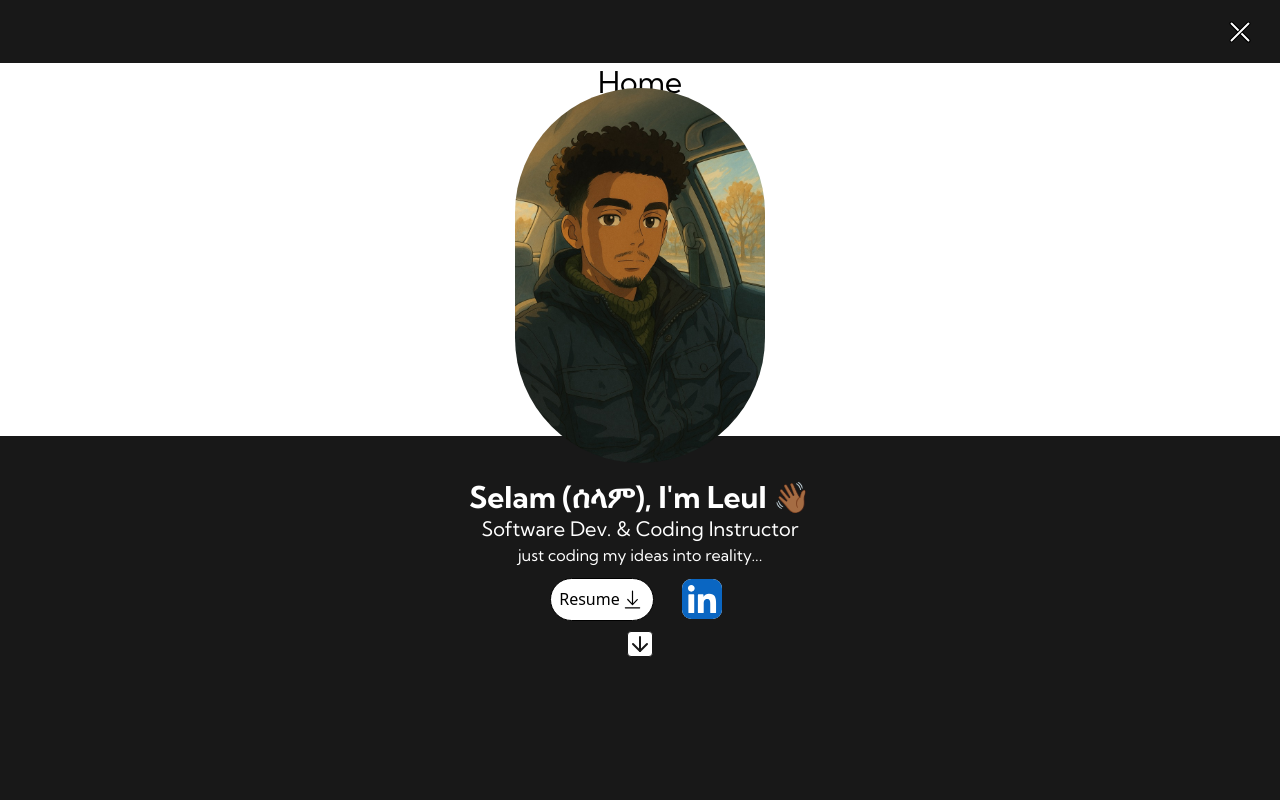
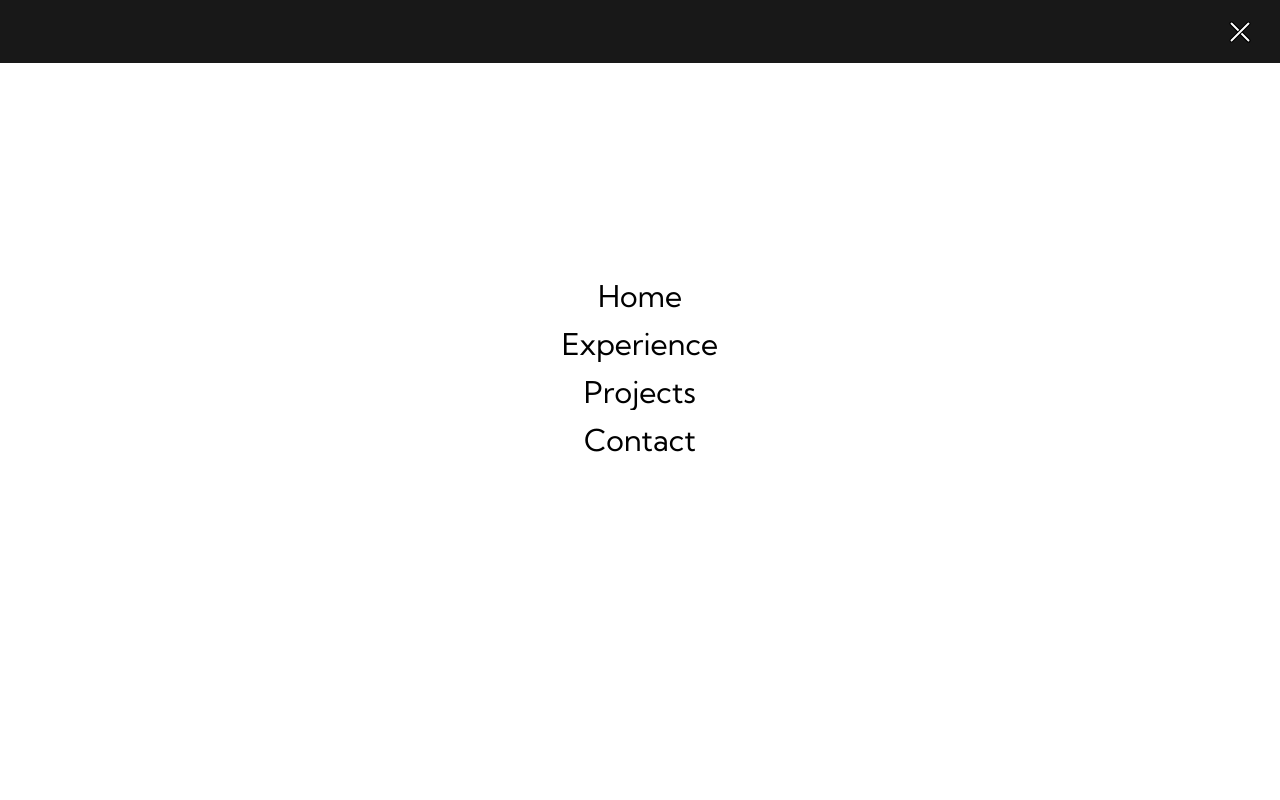
Before and after one commit to leulmes/portfolio-site, a Next.js app: page / in a window 1280 px wide. Both pictures are taken after a click on the button 1240 px from the left and 31 px from the top of the page. Shown: the top 800 px of the page. Built offline with nearby package versions, Linux system fonts and the light colour scheme.

Commit message:
smooth scrolling

```diff
--- a/app/page.tsx
+++ b/app/page.tsx
@@ -32,30 +32,30 @@ export default function Home() {
 	}, [menu]);
 
 	return (
-		<div className="">
+		<div className="scroll-smooth">
 			<Navbar menu={menu} setMenu={setMenu} />
 			<div className="">
 				<AnimatePresence>
 					{menu && (
-						<div className="fixed z-10 w-full min-h-screen">
+						<div className="fixed z-10 w-full h-screen">
 							<DropdownSheet menu={menu} setMenu={setMenu} />
 						</div>
 					)}
 				</AnimatePresence>
 
-				<div className="scroll-smooth">
+				<div className="">
 					<div
 						id="first-section"
 						className="flex flex-col items-center justify-center text-white mb-36"
 					>
-						<div className="relative flex items-center justify-center mb-4 mt-6">
+						<div className="flex items-center justify-center mb-4 mt-6">
 							<div className="absolute w-[250px] h-[250px] rounded-full bg-[radial-gradient(circle,_var(--tw-gradient-stops))] from-gray-300 via-gray-400 to-gray-600 opacity-70 animate-pulse"></div>
 							<Image
 								src="ghibli.jpeg"
 								width={250}
 								height={250}
 								alt="Picture of the author"
-								className="rounded-full relative z-10"
+								className="rounded-full"
 								priority
 							/>
 						</div>
@@ -100,7 +100,7 @@ export default function Home() {
 							</Link>
 						</div>
 
-						<Link href="#second-section">
+						<Link href="#second-section" scroll={true}>
 							<motion.button
 								whileHover={{ scale: 1.05 }}
 								whileTap={{ scale: 0.95, rotate: "0deg" }}
@@ -249,9 +249,9 @@ export default function Home() {
 							</div>
 							<div className="mt-5 items-center rounded-lg bg-gradient-to-br from-[#36333950] from-0% via-[#6EBFF422] via-75% to-[#4690D401] to-100% p-5 backdrop-blur-md backdrop-filter">
 								<p className="text-white font-main">
-									Co-engineered a mobile marketplace for UMD students. Built with
-									Swift, and leveraged Google Firebase to establish a robust
-									UMD-affiliated auth system.
+									Co-engineered a mobile marketplace for UMD students. Built
+									with Swift, and leveraged Google Firebase to establish a
+									robust UMD-affiliated auth system.
 								</p>
 							</div>
 						</div>
```
